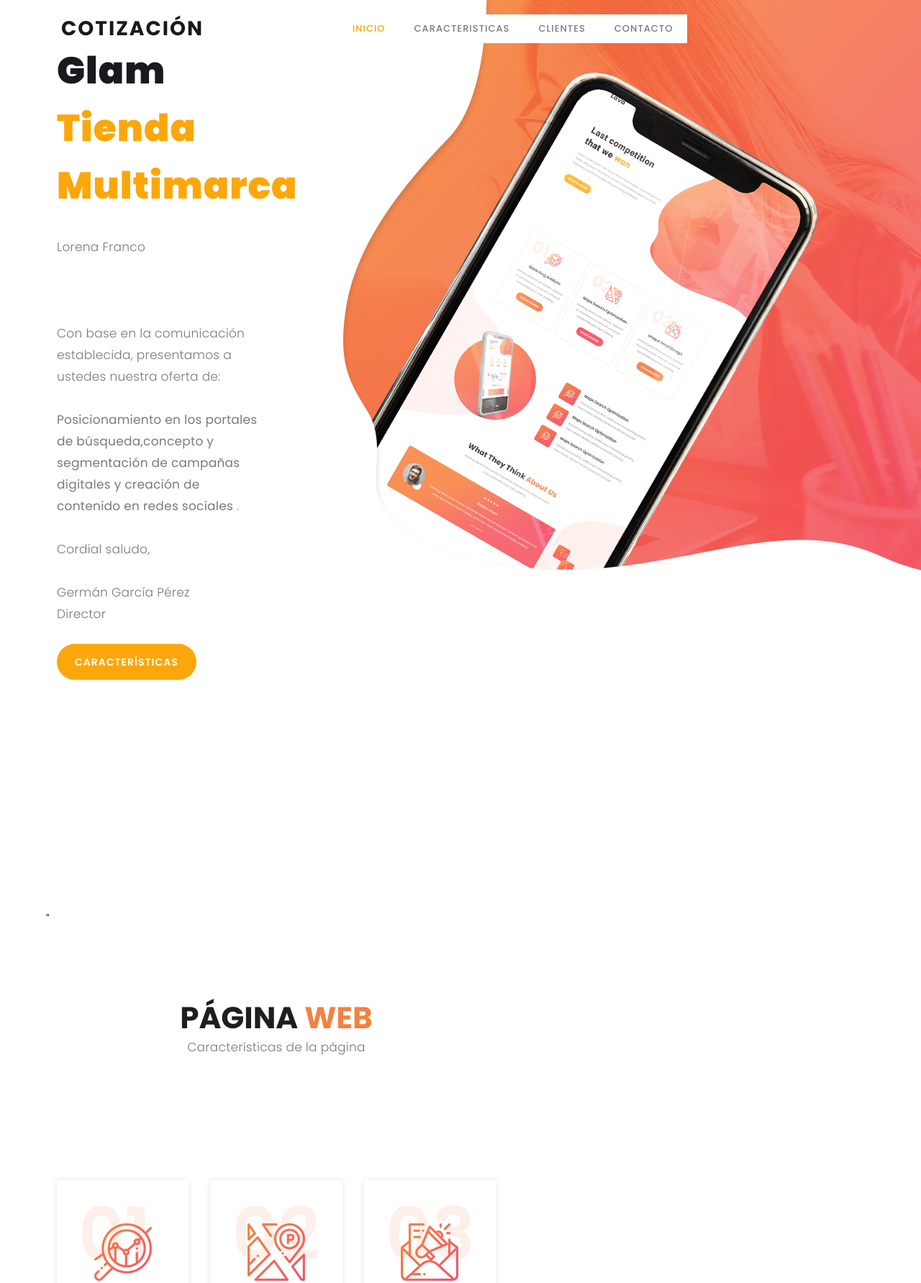
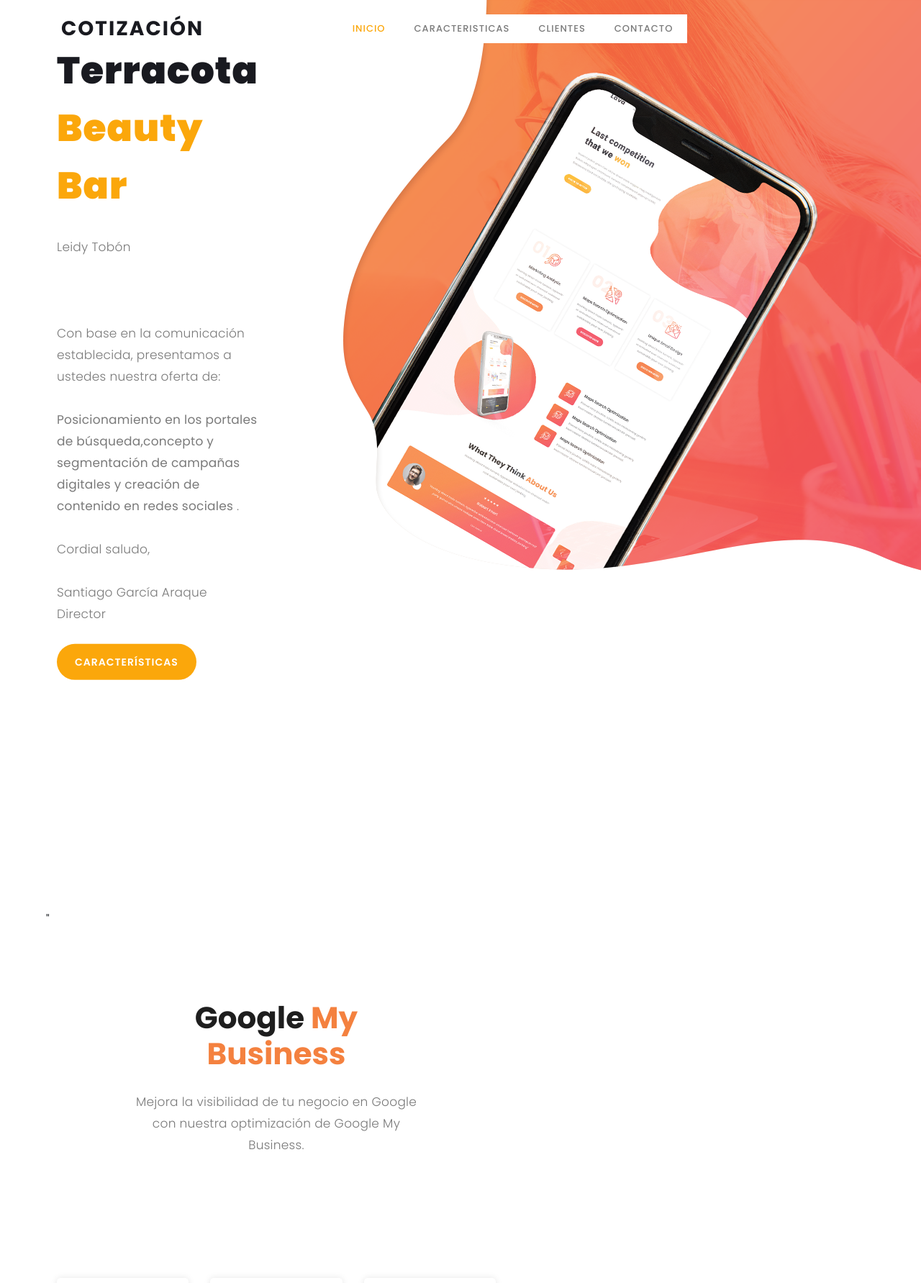
Before and after one commit to santigithubpr28/Cotizaci-n-Terracota, a plain HTML site: page index.html in a window 1280 px wide. Shown: the top 1783 px of the page at 72% size. Drawn offline with Linux system fonts and the light colour scheme.

Commit message:
Cotización Final Terracota Beauty Bar

```diff
--- a/index.html
+++ b/index.html
@@ -10,7 +10,7 @@
   <link href="https://fonts.googleapis.com/css?family=Poppins:100,200,300,400,500,600,700,800,900&display=swap"
     rel="stylesheet">
 
-  <title>Glam Tienda Multimarca</title>
+  <title>Terracota Beauty Bar</title>
   <!--
 
 Lava Landing Page
@@ -99,10 +99,10 @@ https://templatemo.com/tm-540-lava-landing-page
 
 
 
-            <h1>Glam <em>Tienda Multimarca</em></h1>
+            <h1>Terracota <em>Beauty Bar</em></h1>
 
             <p>
-              Lorena Franco
+             Leidy Tobón
               <br>
 
 
@@ -115,7 +115,7 @@ https://templatemo.com/tm-540-lava-landing-page
               <br>
               Cordial saludo,<br><br>
 
-             Germán García Pérez <br>
+             Santiago García Araque  <br>
               Director
 
             </p>
@@ -135,7 +135,7 @@ https://templatemo.com/tm-540-lava-landing-page
 
 
 "
-       <section class="section" id="testimonials">
+       <!--<section class="section" id="testimonials">
         <div class="container">
           <div class="row">
             <div class="col-lg-8 offset-lg-2">
@@ -914,7 +914,7 @@ https://templatemo.com/tm-540-lava-landing-page
                     <br>
 
                     <br>
-                       Página web: 3.450.000, con comercio electrónico integrado ( 6.150.000)
+
 
 
                       <br>
```
